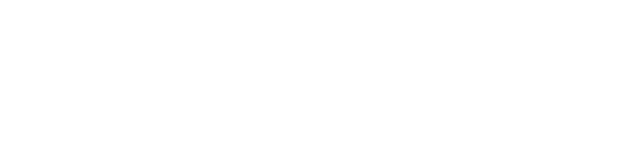
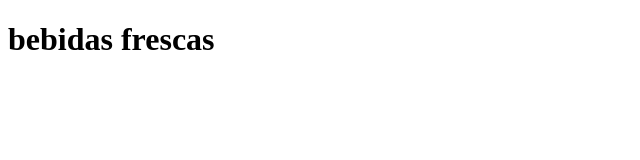
Before and after one commit to maguis18/menu, a plain HTML site: page bebidas/index.html in a window 1280 px wide. Shown: the whole page, without its empty margins (0-640 px from the left). Drawn offline with Linux system fonts and the light colour scheme.

Commit message:
titulo de bebidas agregado

```diff
--- a/bebidas/index.html
+++ b/bebidas/index.html
@@ -6,6 +6,8 @@
     <title>Document</title>
 </head>
 <body>
-
+    <h1>
+        bebidas frescas
+    </h1>
 </body>
 </html>
```
